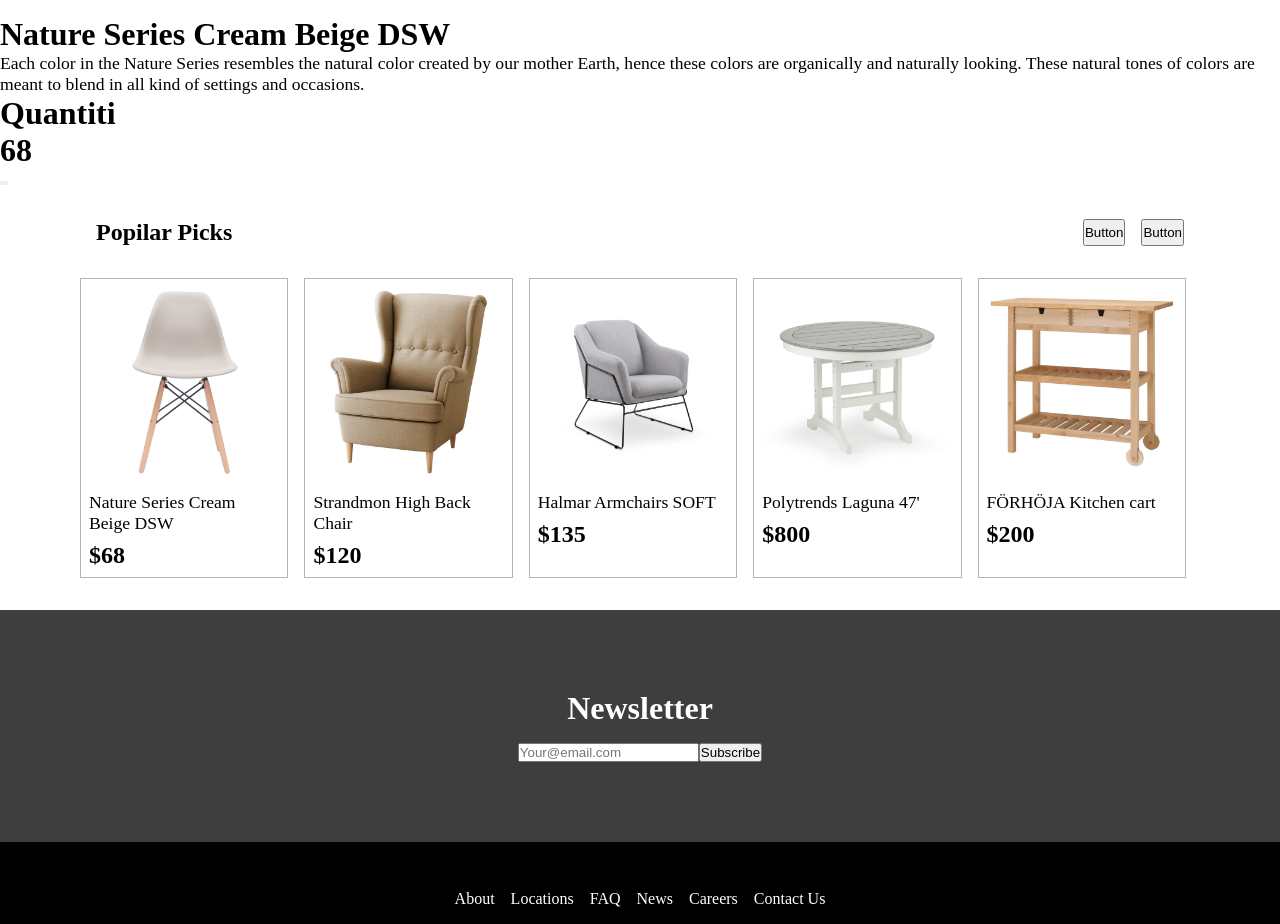
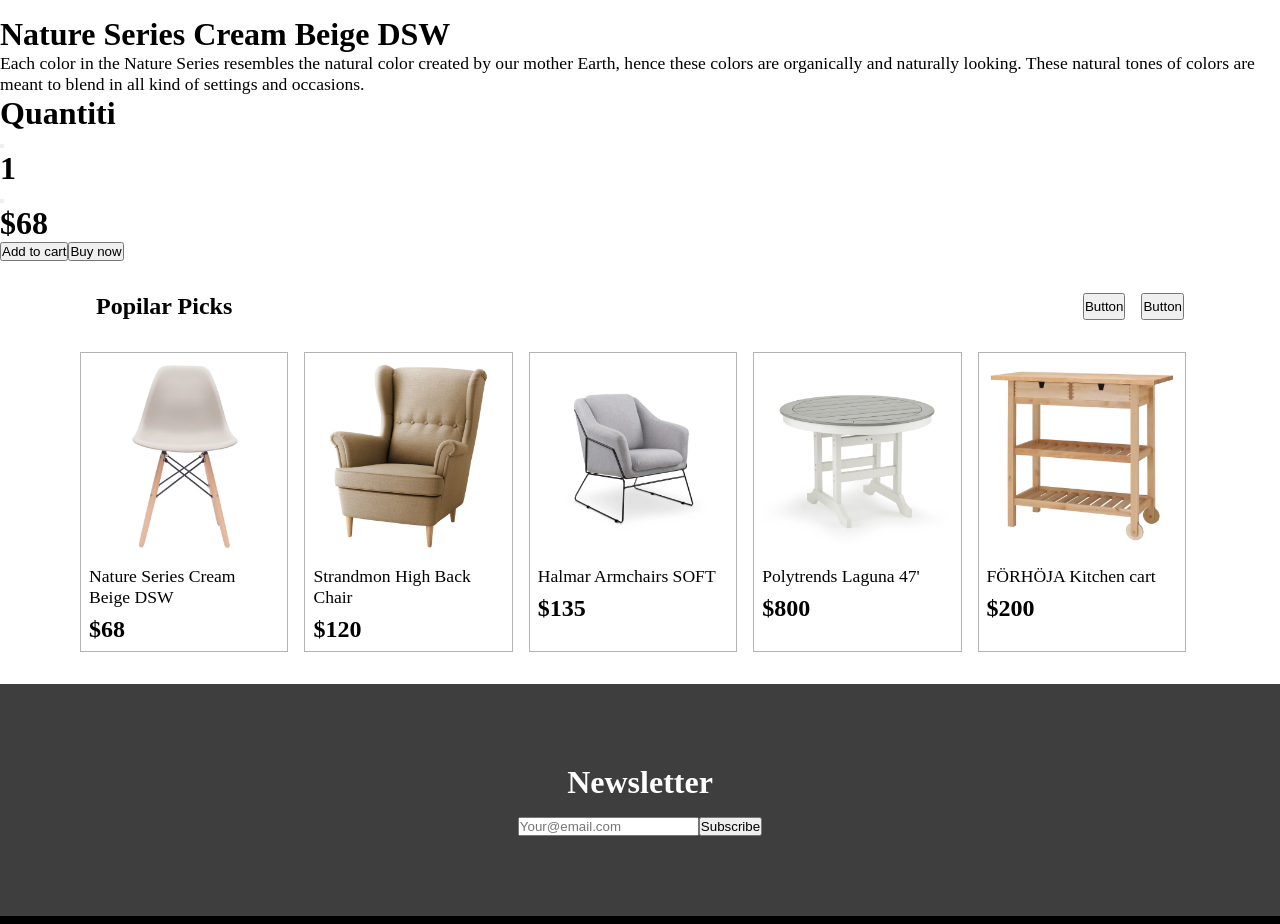
Before and after one commit to OnigiriKing/kumo-market, a React (Create React App) app: page /product/1 in a window 1280 px wide. Shown: the part 3940-4864 px from the top of the page. Built offline with nearby package versions, Linux system fonts and the light colour scheme.

Commit message:
ProductInfo update

```diff
--- a/src/pages/productPage/components/productInfo.jsx
+++ b/src/pages/productPage/components/productInfo.jsx
@@ -1,6 +1,9 @@
 import productList from "../../../data/products";
+import React from "react";
 
 export default function ProductInfo({id = "1"}) {
+
+    const [amount, changeAmount] = React.useState(1)
 
 
     const product = productList[`product${id}`];
@@ -21,12 +24,16 @@
              <p>{product.des}</p>
              <div>
                <h1>Quantiti</h1>
-               <div></div>
-               <h1>{product.price}</h1>
+               <div>
+                <button></button>
+                <h1>{amount}</h1>
+                <button></button>
+               </div>
+               <h1>${product.price*amount}</h1>
              </div>
              <div>
-               <button></button>
-               <button></button>
+               <button>Add to cart</button>
+               <button>Buy now</button>
              </div>
            </div>
          </div>
```
